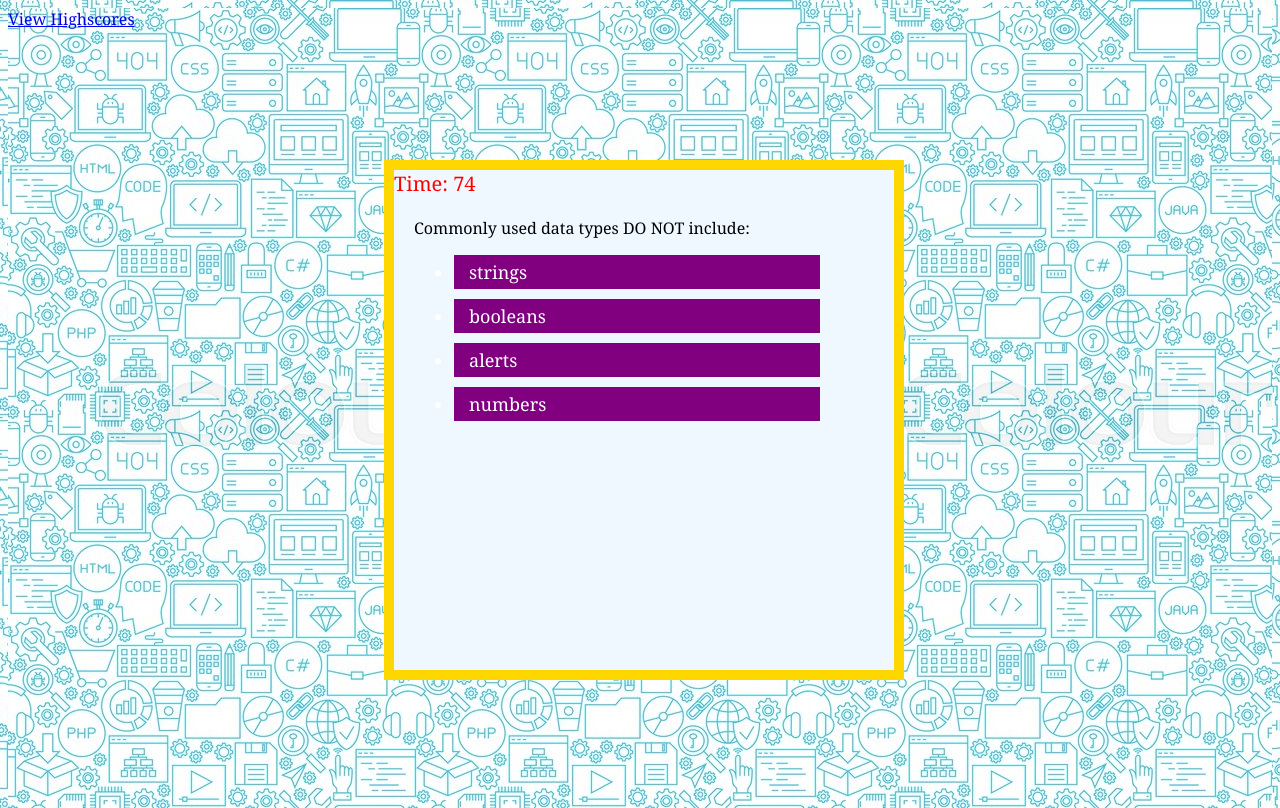
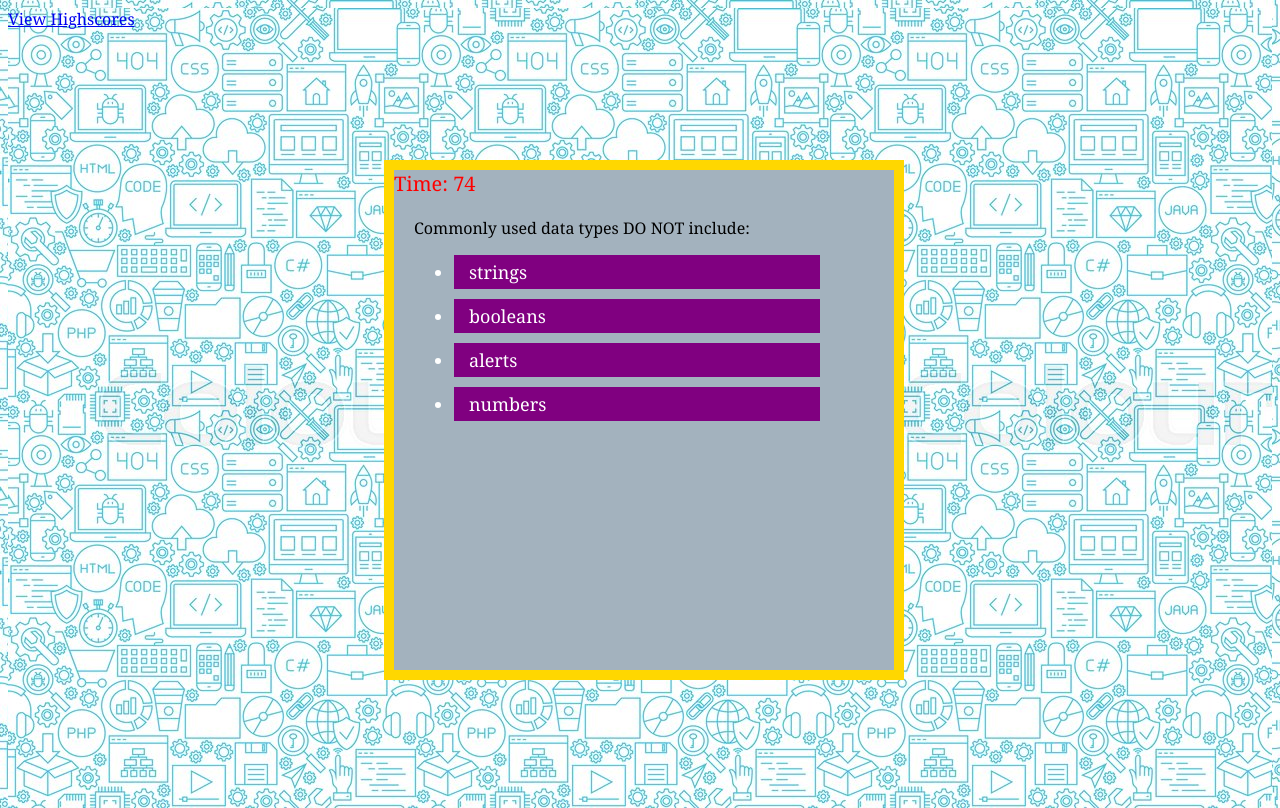
Before and after one commit to DianaVArce/Coding-Quiz, a plain HTML site: page index.html in a window 1280 px wide. Both pictures are taken after a click on the button "Start Quiz". Drawn offline with Linux system fonts and the light colour scheme.

Commit message:
Updated comments
Updated questions in script.js, and also added more detail comments to explain the functions. Removed dead code.

```diff
--- a/Assets/css/style.css
+++ b/Assets/css/style.css
@@ -1,5 +1,5 @@
 body,html{
-    font-family: Georgia, 'Times New Roman', Times, serif;
+    font-family: Georgia, Times, serif;
     background-image: url(Coding.jpg);
     height: 100%;
 }
@@ -10,7 +10,7 @@ body,html{
     top: 20%;
     width: 500px;
     height: 500px;
-    background-color: aliceblue;
+    background-color: rgb(163, 178, 190);
     border: 10px solid gold;
 }
 #startTime {
--- a/Assets/js/script.js
+++ b/Assets/js/script.js
@@ -1,3 +1,4 @@
+//Creating an object to hold the six questions the quiz will be based off
 var questions = [
     {
         title: "Commonly used data types DO NOT include:",
@@ -5,40 +6,45 @@ var questions = [
         answer: "alerts"
     },
     {
-        title: "The condition in an if / else statement is enclosed within ____.",
-        choices: ["quotes", "curly brackets", "parentheses", "square brackets"],
-        answer: "parentheses"
+        title: "How to write an IF statement in JavaScript?",
+        choices: ["a. if i == 5 then", "b. if i = 5 then", "c. if(i == 5)", "d. if i = 5"],
+        answer: "c. if(i == 5)"
     },
     {
-        title: "Arrays in Javascript can be used to store ____.",
-        choices: ["numbers and strings", "other arrays", "booleans", "all of the above"],
-        answer: "all of the above"
+        title: "How do you add a comment in a JavaScript?",
+        choices: ["a. //This is a comment", "b. <!--This is a comment-->", "c. 'This is a comment", "d. * This is a comment *"],
+        answer: "a. //This is a comment"
     },
     {
-        title: "String values must be enclosed within ____ when being assigned to variables.",
-        choices: ["commas", "curly brackets", "quotes", "parenthesis"],
-        answer: "quotes"
+        title: "How do you create a function in JavaScript",
+        choices: ["a. function = myFunction()", "b. function myFunction()", "c. function:myFunction()", "d. createMyFunction()"],
+        answer: "b. function myFunction()"
     },
     {
         title: "A very useful tool for used during development and debugging for printing content to the debugger is:",
         choices: ["Javascript", "terminal / bash", "for loops", "console log"],
         answer: "console log"
     },
+    {
+        title: "Which event occurs when the user clicks on an HTML element?",
+        choices: ["a. onclick", "b. onchange", "c. onmouseover", "d. onmouseclick"],
+        answer: "a. onclick"
+    },
 
 ];
-// Declared variables
+
+// Declared variables for the score
 var score = 0;
 var questionIndex = 0;
 
-// Start working code
-// Declared variables
+//Create apis for the timer and count downs
 var currentTime = document.querySelector("#currentTime");
 var timer = document.querySelector("#startTime");
 var questionsDiv = document.querySelector("#questionsDiv");
 var wrapper = document.querySelector("#wrapper");
 
-// Seconds left is 15 seconds per question:
-var secondsLeft = 76;
+// Seconds left is 10 seconds per question:
+var startingTime = 76;
 // Holds interval time
 var holdInterval = 0;
 // Holds penalty time
@@ -51,10 +57,10 @@ timer.addEventListener("click", function () {
     // We are checking zero because its originally set to zero
     if (holdInterval === 0) {
         holdInterval = setInterval(function () {
-            secondsLeft--;
-            currentTime.textContent = "Time: " + secondsLeft;
+            startingTime--;
+            currentTime.textContent = "Time: " + startingTime;
 
-            if (secondsLeft <= 0) {
+            if (startingTime <= 0) {
                 clearInterval(holdInterval);
                 allDone();
                 currentTime.textContent = "Time's up!";
@@ -99,8 +105,8 @@ function compare(event) {
             createDiv.textContent = "Correct! The answer is:  " + questions[questionIndex].answer;
             // Correct condition
         } else {
-            // Will deduct -5 seconds off secondsLeft for wrong answers
-            secondsLeft = secondsLeft - penalty;
+            // Will deduct -10 from current time for wrong answers
+            startingTime = startingTime - penalty;
             createDiv.textContent = "Wrong! The correct answer is:  " + questions[questionIndex].answer;
         }
 
@@ -118,27 +124,26 @@ function compare(event) {
     questionsDiv.appendChild(createDiv);
 
 }
-// All done will append last page
+// Function for the all done when quiz finishes
 function allDone() {
     questionsDiv.innerHTML = "";
     currentTime.innerHTML = "";
 
-    // Heading:
+    // Creates the all done heading when quiz finishes:
     var createH1 = document.createElement("h1");
     createH1.setAttribute("id", "createH1");
     createH1.textContent = "All Done!"
-
     questionsDiv.appendChild(createH1);
 
-    // Paragraph
+    //Creates the final scoring for quiz
     var createP = document.createElement("p");
     createP.setAttribute("id", "createP");
 
     questionsDiv.appendChild(createP);
 
-    // Calculates time remaining and replaces it with score
-    if (secondsLeft >= 0) {
-        var timeRemaining = secondsLeft;
+    //Takes the remaining time to use as final score
+    if (startingTime >= 0) {
+        var timeRemaining = startingTime;
         var createP2 = document.createElement("p");
         clearInterval(holdInterval);
         createP.textContent = "Your final score is: " + timeRemaining;
@@ -146,14 +151,11 @@ function allDone() {
         questionsDiv.appendChild(createP2);
     }
 
-    // Label
+    //Creates the label box to write initals in
     var createLabel = document.createElement("label");
     createLabel.setAttribute("id", "createLabel");
     createLabel.textContent = "Enter your initials: ";
-
     questionsDiv.appendChild(createLabel);
-
-    // input
     var createInput = document.createElement("input");
     createInput.setAttribute("type", "text");
     createInput.setAttribute("id", "initials");
@@ -161,7 +163,7 @@ function allDone() {
 
     questionsDiv.appendChild(createInput);
 
-    // submit
+    //Creates the final submit button for the score page
     var createSubmit = document.createElement("button");
     createSubmit.setAttribute("type", "submit");
     createSubmit.setAttribute("id", "Submit");
@@ -169,32 +171,29 @@ function allDone() {
 
     questionsDiv.appendChild(createSubmit);
 
-    // Event listener to capture initials and local storage for initials and score
+    // Event listener to capture initials and use local storage for initials and score
     createSubmit.addEventListener("click", function () {
         var initials = createInput.value;
 
-        if (initials === null) {
-
-            console.log("No value entered!");
-
-        } else {
+        //Creates an object for the final score
         var finalScore = {
             initials: initials,
             score: timeRemaining
         }
-            console.log(finalScore);
+        //Allocates the total scores to the local storage
         var allScores = localStorage.getItem("allScores");
-            if (allScores === null) {
+        if (allScores === null) { //checks if the scores is empty
             allScores = [];
-            } else {
-                allScores = JSON.parse(allScores);
         }
-            allScores.push(finalScore);
-            var newScore = JSON.stringify(allScores);
+        else {
+            allScores = JSON.parse(allScores); //otherwise checks and traverses the entire array
+        }
+            allScores.push(finalScore); //adds the final score to the list
+            var newScore = JSON.stringify(allScores); //covers the allscores to json string
             localStorage.setItem("allScores", newScore);
-            // Travels to final page
+            // Sends to the scores.html landing page to see the scores
             window.location.replace("./scores.html");
         }
-    });
+    );
 
 }
--- a/index.html
+++ b/index.html
@@ -4,7 +4,6 @@
 <head>
     <meta charset="UTF-8">
     <meta name="viewport" content="width=device-width, initial-scale=1.0">
-    <meta http-equiv="X-UA-Compatible" content="ie=edge">
     <!-- This is the style links -->
     <link rel="stylesheet" type="text/css" href="Assets/css/style.css">
     <!-- This is the title-->
@@ -15,7 +14,7 @@
     <a href="scores.html">View Highscores</a>
     <!-- This is a wrapper to box the main quiz menu -->
     <article id="wrapper">
-        <!-- Timer ID for the-->
+        <!-- Time ID for the timer count-->
         <time id="currentTime"></time>
         <!-- Description for Quiz -->
         <section id="questionsDiv">
@@ -30,11 +29,7 @@
         </section>
 
     </article>
-
-
+    <!-- Linking for the main script page-->
     <script src="Assets/js/script.js"></script>
-
-
 </body>
-
 </html>
```
Also changed, not shown: scores.html (+1 -1 lines). Lines whose indentation alone changed are shown as unchanged.
